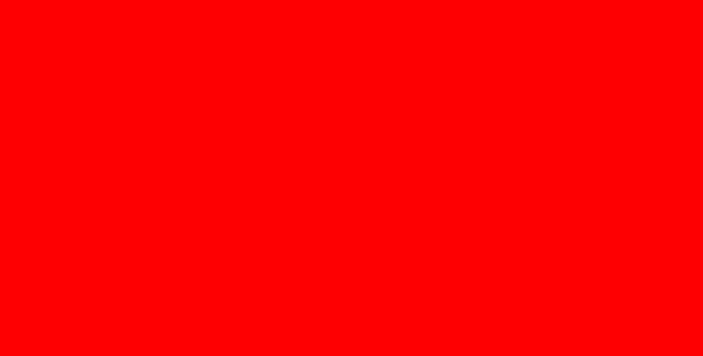
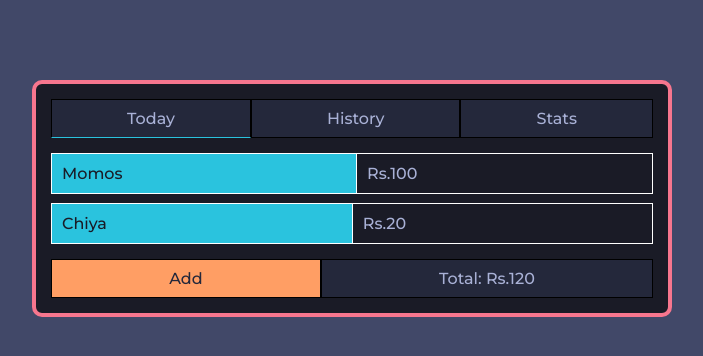
Before and after one commit to pravuX/expense_tracker, a plain HTML site: page index.html in a window 1280 px wide. Shown: the whole page, without its empty margins (288-991 px from the left). Drawn offline with Linux system fonts and the light colour scheme.

Commit message:
Initial Commit

```diff
--- a/css/style.css
+++ b/css/style.css
@@ -1,3 +1,108 @@
+@import url('https://fonts.googleapis.com/css2?family=Montserrat:wght@500&display=swap');
+
+* {
+    box-sizing: border-box;
+    margin: 0;
+    padding: 0;
+    font-family: 'Montserrat', sans-serif;
+}
+
 html {
-    background-color: red;
+    background-color: #414868;
 }
+
+body {
+    background-color: #1a1b26;
+    margin: 10vh auto;
+    width: 50vw;
+    color: #a9b1d6;
+    border: 0.25em solid #f7768e;
+    border-radius: 10px;
+}
+
+nav {
+    font-weight: 500;
+    font-size: 16px;
+    background-color: #24283b;
+    margin: 15px;
+}
+
+.nav-bar {
+    list-style: none;
+    padding: 0;
+    text-decoration: none;
+
+    display: flex;
+    justify-content: space-evenly;
+    align-items: center;
+    text-align: center;
+}
+
+.nav-bar a {
+    text-decoration: none;
+    color: #a9b1d6;
+}
+
+.nav-bar li{
+    flex-grow: 1;
+    border: 1px solid black;
+    padding: 9px;
+}
+
+.nav-bar li.active{
+    border-bottom: 1px solid #2ac3de;
+}
+
+main {
+    margin: 15px;
+}
+
+#entries {
+    list-style: none;
+}
+
+.entry {
+    border: 1px solid white;
+    margin: 9px 0;
+    display: flex;
+}
+
+.entry span.title {
+    flex-grow: 1;
+    color: #1a1b26;
+    background-color: #2ac3de;
+    border-right: 1px solid white;
+    padding: 10px 9px 10px 10px;
+}
+
+.entry span.cost {
+    flex-grow: 1;
+    padding: 10px;
+}
+
+footer {
+    margin: 15px;
+}
+
+.footer {
+    background-color: #24283b;
+    list-style: none;
+    display: flex;
+    align-items: center;
+    text-align: center;
+}
+
+.footer li.button {
+    cursor: pointer;
+    background-color: #ff9e64;
+    color: #24283b;
+}
+.footer li.button:hover {
+    background-color: #CD6A31;
+}
+
+.footer li {
+    flex-grow: 1;
+    border: 1px solid black;
+    padding: 9px;
+}
--- a/index.html
+++ b/index.html
@@ -7,5 +7,30 @@
         <link href="css/style.css" rel="stylesheet">
     </head>
     <body>
+        <nav>
+            <ul class="nav-bar">
+                <li class="active"><a href="./index.html">Today</a></li>
+                <li><a href="./history.html">History</a></li>
+                <li><a href="./stats.html">Stats</a></li>
+            </ul>
+        </nav>
+        <main>
+            <ul id="entries">
+                <li class="entry">
+                    <span class="title">Momos</span>
+                    <span class="cost">Rs.100</span>
+                </li>
+                <li class="entry">
+                    <span class="title">Chiya</span>
+                    <span class="cost">Rs.20</span>
+                </li>
+            </ul>
+        </main>
+        <footer>
+            <ul class="footer">
+                <li class="button">Add</li>
+                <li class="total">Total: Rs.120</li>
+            </ul>
+        </footer>
     </body>
 </html>
```
Also changed, not shown: history.html (added, +18 -0 lines), stats.html (added, +18 -0 lines).
